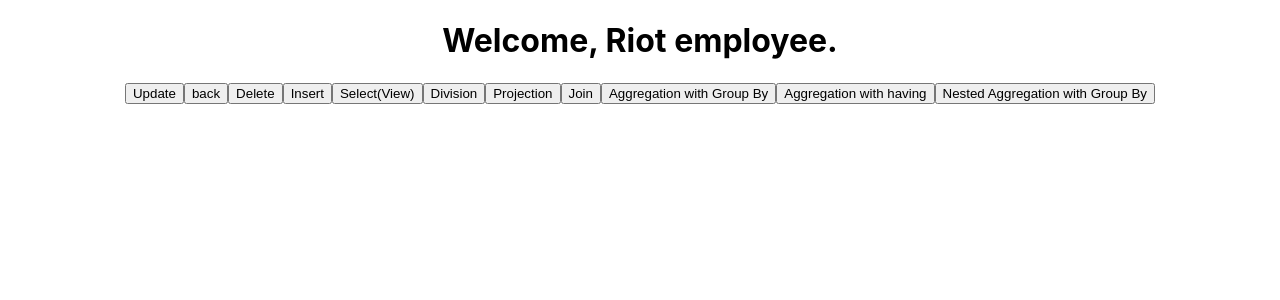
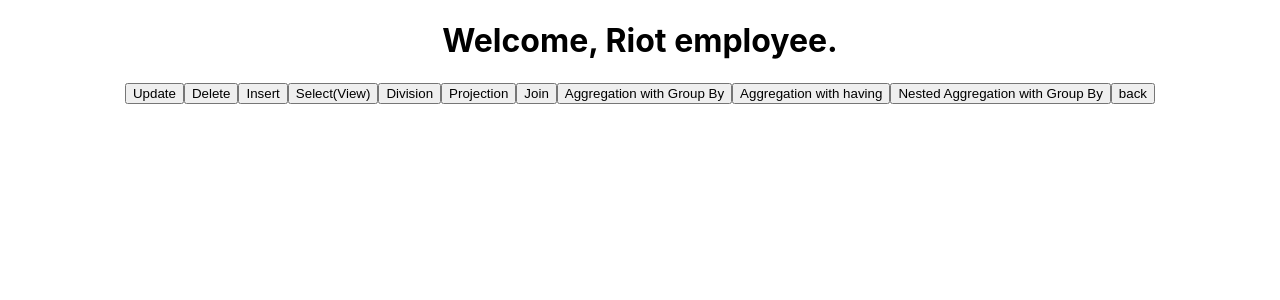
Before and after one commit to Billy1106/LoLAnalyzer, a React (Create React App) app in the folder client/: page /riotemployee in a window 1280 px wide. Shown: the top 300 px of the page. Built offline with nearby package versions, Linux system fonts and the light colour scheme.

Commit message:
Continuing on editing Delete

```diff
--- a/client/src/component/Delete.jsx
+++ b/client/src/component/Delete.jsx
@@ -1,15 +1,16 @@
 
 import React, {useState, useEffect} from "react";
 import { useNavigate, useLocation } from "react-router-dom";
-
-//`http://localhost:5321/game/get/${from}/${select}/${where}`
-
 
 export const Delete = () => {
 
     const navigate = useNavigate();
     const location = useLocation();
     const [AllData, setAllData] = useState(null);
+
+    const handleOnChange = () => {
+
+    };
     const effect = useEffect(() => {
 
         let url = `http://localhost:5321/game/get/${location.state.table}/*/true`;
@@ -25,15 +26,20 @@
                     (employeeJson) => {setAllData(employeeJson)}
                 )
             }
-        )
+          )
         }
         ,[]
-      );
+    );
+
 
 
 return(
+
     <>
     <h1>Choose values to delete for {location.state.table}</h1>
+    <button onClick={() => navigate(-1)}>back</button>
+
+
     {location.state.table == 'champion' && <table>
   <tr>
     <th>Name</th>
@@ -41,6 +47,7 @@
     <th>Number of skins</th>
     <th>RP cost</th>
     <th>BE cost</th>
+
   </tr>
     {AllData && AllData.map((entry) => {
         return <tr key={entry.name}>
@@ -49,6 +56,7 @@
         <td>{entry.num_skins}</td>
         <td>{entry.rp_cost}</td>
         <td>{entry.be_cost}</td>
+        <button onClick={() => {}}>delete</button>
       </tr>
         })}
 </table>}
@@ -65,6 +73,7 @@
         <td>{entry.name}</td>
         <td>{entry.function}</td>
         <td>{entry.cost}</td>
+        <button onClick={() => {}}>delete</button>
       </tr>
         })}
 </table>}
@@ -84,6 +93,7 @@
         <td>{entry.champion_name}</td>
         <td>{entry.effect}</td>
         <td>{entry.cooldown}</td>
+        <button onClick={() => {}}>delete</button>
       </tr>
         })}
 </table>}
--- a/client/src/component/NormalUser.jsx
+++ b/client/src/component/NormalUser.jsx
@@ -8,7 +8,6 @@
     return (
         <div className="normaluser">
             <h1>Welcome, normal user.</h1>
-            <button onClick={() => navigate("/")}>back</button>
             <button onClick={() => navigate("/")}>Select(View)</button>
             <button onClick={() => navigate("/")}>Division</button>
             <button onClick={() => navigate("/")}>Projection</button>
@@ -16,6 +15,7 @@
             <button onClick={() => navigate("/")}>Aggregation with Group By</button>
             <button onClick={() => navigate("/")}>Aggregation with having</button>
             <button onClick={() => navigate("/")}>Nested Aggregation with Group By</button>
+            <button onClick={() => navigate("/")}>back</button>
         </div>
     );
 };
--- a/client/src/component/RiotEmployee.jsx
+++ b/client/src/component/RiotEmployee.jsx
@@ -9,7 +9,6 @@
         <div className="riotemployee">
             <h1>Welcome, Riot employee.</h1>
             <button onClick = {() => navigate("/riotemployee/choosetable",{state:{action: "(to update)."}})}>Update</button>
-            <button onClick={() => navigate("/")}>back</button>
             <button onClick={() => navigate("/riotemployee/choosetable",{state:{action: "(to delete)."}})}>Delete</button>
             <button onClick={() => navigate("/")}>Insert</button>
             <button onClick={() => navigate("/")}>Select(View)</button>
@@ -19,6 +18,7 @@
             <button onClick={() => navigate("/")}>Aggregation with Group By</button>
             <button onClick={() => navigate("/")}>Aggregation with having</button>
             <button onClick={() => navigate("/")}>Nested Aggregation with Group By</button>
+            <button onClick={() => navigate("/")}>back</button>
         </div>
     );
 };
```
